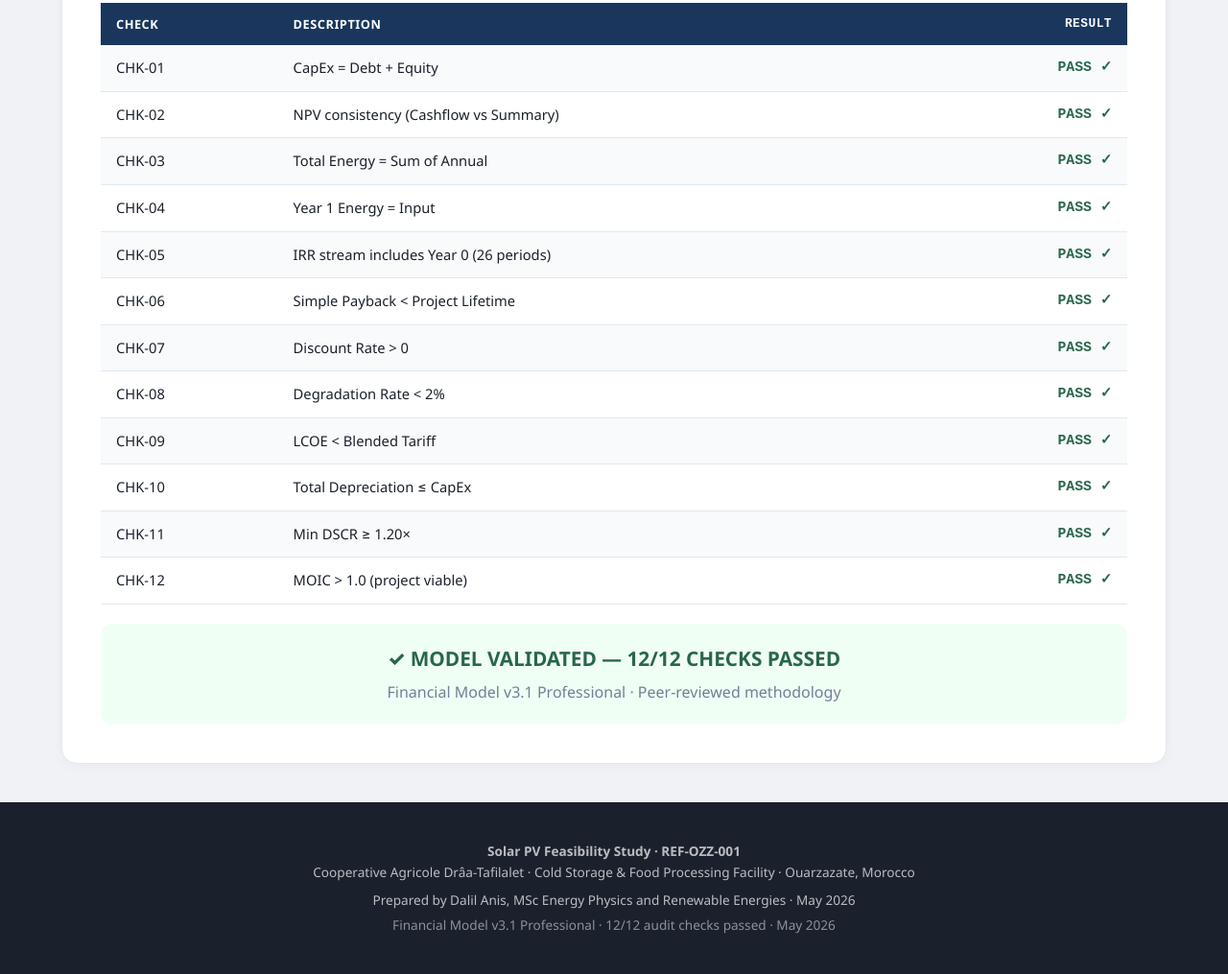
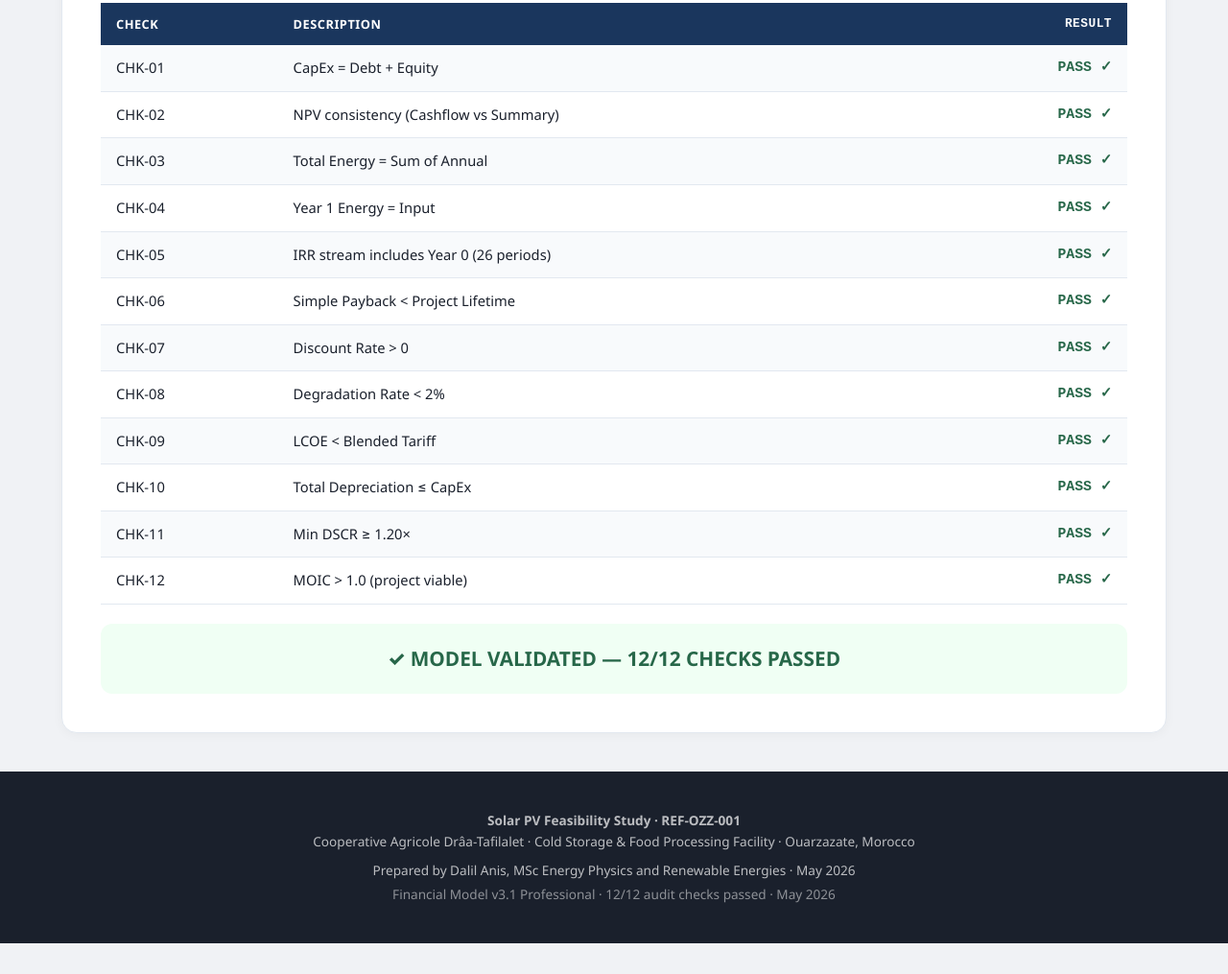
Before and after one commit to dalilanis/solar_PV-feasibility_portfolio, a plain HTML site: page index.html in a window 1280 px wide. Shown: the part 8822-9837 px from the top of the page at 96% size. After the commit the page ends 9805 px from the top, so only its background shows below. Drawn offline with Linux system fonts and the light colour scheme.

Commit message:
Update index.html

```diff
--- a/index.html
+++ b/index.html
@@ -776,7 +776,6 @@ body {
 
     <div style="margin-top: 20px; text-align: center; padding: 20px; background: #f0fff4; border-radius: 12px;">
         <div style="font-size: 1.3rem; font-weight: 800; color: var(--success);">✓ MODEL VALIDATED — 12/12 CHECKS PASSED</div>
-        <div style="color: var(--gray); margin-top: 6px;">Financial Model v3.1 Professional · Peer-reviewed methodology</div>
     </div>
 </div>
 
```
